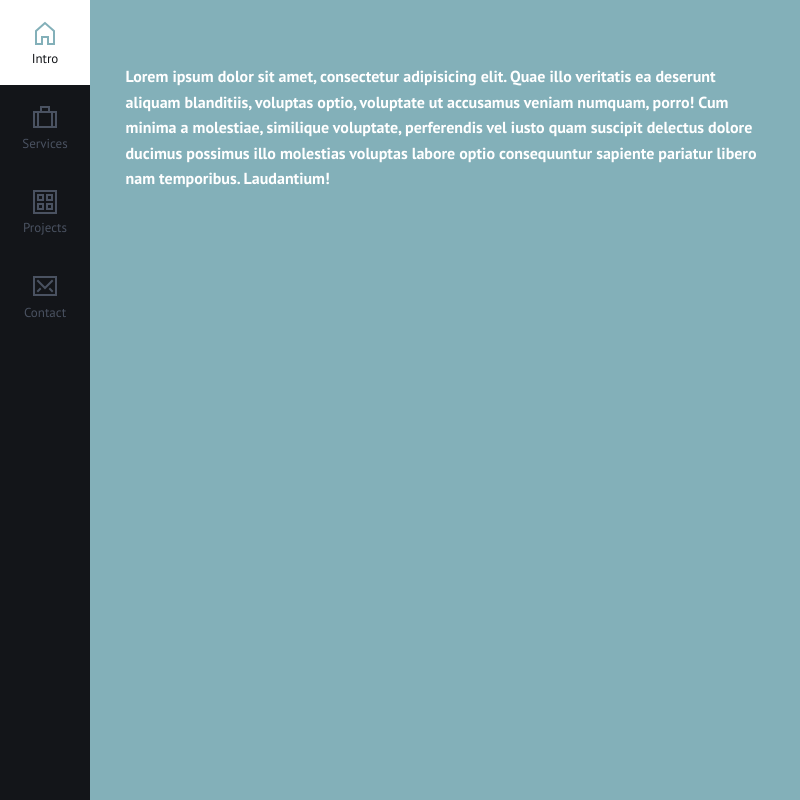
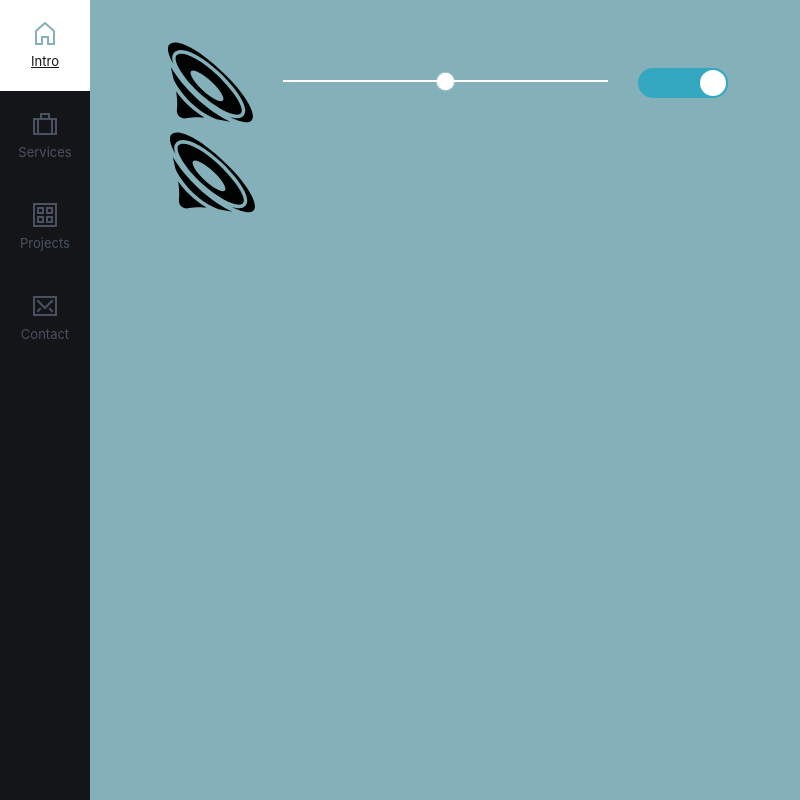
Before and after one commit to velrest/Chromaticity, an Electron app: page index.html in a window 800 px wide. Drawn offline with Linux system fonts and the light colour scheme.

Commit message:
add indiviudal light layout & base design

```diff
--- a/css/style.css
+++ b/css/style.css
@@ -1,33 +1,200 @@
+/* custom css */
+
+.light_container {
+    height: 85px;
+    margin: 5px 5px;
+}
+.light_icon {
+    height: 85px;
+}
+
+.right {
+	float: right;
+}
+/* slider */
+
+input[type=range] {
+		  -webkit-appearance: none;
+		    margin: 10px 0;
+			  width: 100%;
+    position: relative;
+    top: 37%;
+    transform: translateY(-50%);
+}
+input[type=range]:focus {
+  outline: none;
+
+}
+input[type=range]::-webkit-slider-runnable-track {
+		  width: 100%;
+		    height: 2px;
+			  cursor: pointer;
+			    animate: 0.2s;
+				  box-shadow: 0px 0px 0px #000000;
+				    background: #FFFFFF;
+					  border-radius: 50px;
+					    border: 0px solid #000000;
+
+}
+input[type=range]::-webkit-slider-thumb {
+		  box-shadow: 0px 0px 2px #FFFFFF;
+		    border: 0px solid #2497E3;
+			  height: 17px;
+			    width: 17px;
+				  border-radius: 25px;
+				    background: #FFFFFF;
+					  cursor: pointer;
+					    -webkit-appearance: none;
+						  margin-top: -7.5px;
+
+}
+input[type=range]:focus::-webkit-slider-runnable-track {
+		  background: #FFFFFF;
+
+}
+input[type=range]::-moz-range-track {
+		  width: 100%;
+		    height: 2px;
+			  cursor: pointer;
+			    animate: 0.2s;
+				  box-shadow: 0px 0px 0px #000000;
+				    background: #FFFFFF;
+					  border-radius: 50px;
+					    border: 0px solid #000000;
+
+}
+input[type=range]::-moz-range-thumb {
+		  box-shadow: 0px 0px 2px #FFFFFF;
+		    border: 0px solid #2497E3;
+			  height: 17px;
+			    width: 17px;
+				  border-radius: 25px;
+				    background: #FFFFFF;
+					  cursor: pointer;
+
+}
+input[type=range]::-ms-track {
+		  width: 100%;
+		    height: 2px;
+			  cursor: pointer;
+			    animate: 0.2s;
+				  background: transparent;
+				    border-color: transparent;
+					  color: transparent;
+
+}
+input[type=range]::-ms-fill-lower {
+		  background: #FFFFFF;
+		    border: 0px solid #000000;
+			  border-radius: 100px;
+			    box-shadow: 0px 0px 0px #000000;
+
+}
+input[type=range]::-ms-fill-upper {
+		  background: #FFFFFF;
+		    border: 0px solid #000000;
+			  border-radius: 100px;
+			    box-shadow: 0px 0px 0px #000000;
+
+}
+input[type=range]::-ms-thumb {
+		  box-shadow: 0px 0px 2px #FFFFFF;
+		    border: 0px solid #2497E3;
+			  height: 17px;
+			    width: 17px;
+				  border-radius: 25px;
+				    background: #FFFFFF;
+					  cursor: pointer;
+
+}
+input[type=range]:focus::-ms-fill-lower {
+		  background: #FFFFFF;
+
+}
+input[type=range]:focus::-ms-fill-upper {
+		  background: #FFFFFF;
+
+}
+/* switch css */
+
+.onoffswitch {
+    position: relative;
+    width: 90px;
+    -webkit-user-select: none;
+    -moz-user-select: none;
+    -ms-user-select: none;
+    top: 50%;
+    transform: translateY(-50%);
+}
+.onoffswitch-checkbox {
+    display: none;
+}
+.onoffswitch-label {
+    display: block;
+    overflow: hidden;
+    cursor: pointer;
+    height: 30px;
+    padding: 0;
+    line-height: 30px;
+    border: 2px solid #999999;
+    border-radius: 30px;
+    background-color: #EEEEEE;
+    transition: background-color 0.3s ease-in;
+}
+.onoffswitch-label:before {
+    content: "";
+    display: block;
+    width: 30px;
+    margin: 0px;
+    background: #FFFFFF;
+    position: absolute;
+    top: 0;
+    bottom: 0;
+    right: 58px;
+    border: 2px solid #999999;
+    border-radius: 30px;
+    transition: all 0.3s ease-in 0s;
+}
+.onoffswitch-checkbox:checked + .onoffswitch-label {
+    background-color: #34A7C1;
+}
+.onoffswitch-checkbox:checked + .onoffswitch-label,
+.onoffswitch-checkbox:checked + .onoffswitch-label:before {
+    border-color: #34A7C1;
+}
+.onoffswitch-checkbox:checked + .onoffswitch-label:before {
+    right: 0px;
+}
 /* --------------------------------
 
 Primary style
 
 -------------------------------- */
-*, *::after, *::before {
+
+*,
+*::after,
+*::before {
     box-sizing: border-box;
 }
-
 html {
     font-size: 62.5%;
 }
-
 body {
     font-size: 1.6rem;
     font-family: "PT Sans", sans-serif;
     color: #83b0b9;
     background-color: #343943;
 }
-
 a {
     color: #d35657;
     text-decoration: none;
 }
-
 /* --------------------------------
 
 Navigation
 
 -------------------------------- */
+
 .cd-side-navigation {
     position: fixed;
     z-index: 3;
@@ -39,6 +206,7 @@ Navigation
 }
 .cd-side-navigation::before {
     /* background color of the side navigation */
+
     content: '';
     position: absolute;
     top: 0;
@@ -70,6 +238,7 @@ Navigation
 }
 .cd-side-navigation a svg {
     /* this is the icon */
+
     position: absolute;
     left: 50%;
     right: auto;
@@ -87,6 +256,7 @@ Navigation
 }
 .cd-side-navigation a::after {
     /* 4px line to the right of the item - visible on hover */
+
     content: '';
     position: absolute;
     top: 0;
@@ -106,11 +276,13 @@ Navigation
 .no-touch .cd-side-navigation a:hover::after {
     opacity: 1;
 }
-.cd-side-navigation a.selected, .no-touch .cd-side-navigation a.selected:hover {
+.cd-side-navigation a.selected,
+.no-touch .cd-side-navigation a.selected:hover {
     background-color: #ffffff;
     color: #131519;
 }
-.cd-side-navigation a.selected > svg *, .no-touch .cd-side-navigation a.selected:hover > svg * {
+.cd-side-navigation a.selected > svg *,
+.no-touch .cd-side-navigation a.selected:hover > svg * {
     stroke: #83b0b9;
 }
 .cd-side-navigation li:nth-of-type(2) .selected > svg *,
@@ -146,17 +318,16 @@ Navigation
         top: 1.6em;
     }
 }
-
 /* --------------------------------
 
  Main Content
 
 -------------------------------- */
+
 .cd-main {
     height: 100vh;
     overflow: hidden;
 }
-
 .cd-section {
     position: absolute;
     z-index: 1;
@@ -167,6 +338,7 @@ Navigation
     overflow-y: auto;
     padding-left: 70px;
     /* Force Hardware Acceleration */
+
     -webkit-backface-visibility: hidden;
     backface-visibility: hidden;
     -webkit-transform: translateZ(0);
@@ -185,6 +357,7 @@ Navigation
 }
 .cd-section.overflow-hidden {
     /* this class is used to hide the scrolling bar while a new section is entering the viewport */
+
     overflow: hidden;
 }
 .cd-section header {
@@ -205,6 +378,7 @@ Navigation
 }
 .cd-section .cd-scroll {
     /* this is the arrow at the bottom of the header */
+
     display: block;
     position: absolute;
     bottom: 60px;
@@ -213,6 +387,7 @@ Navigation
     width: 44px;
     height: 44px;
     /* image replacement */
+
     overflow: hidden;
     text-indent: 100%;
     white-space: nowrap;
@@ -229,6 +404,7 @@ Navigation
 }
 .cd-section.visible {
     /* this is the visible/selected section */
+
     position: relative;
     z-index: 2;
     -webkit-overflow-scrolling: touch;
@@ -267,7 +443,6 @@ Navigation
         left: calc(50vw - (94px - 4px)/2);
     }
 }
-
 @-webkit-keyframes cd-scroll-down {
     0% {
         -webkit-transform: translateX(-50%) scale(1);
@@ -318,11 +493,13 @@ Navigation
     top: 50%;
     left: 0;
     /* this prevents title from jumping when the section scroll bar is visible */
+
     width: calc(100vw - 90px);
     padding: 1em;
     color: #ffffff;
     text-align: center;
     /* Force Hardware Acceleration */
+
     -webkit-backface-visibility: hidden;
     backface-visibility: hidden;
     -webkit-transform: translateZ(0);
@@ -364,7 +541,6 @@ Navigation
         font-size: 5rem;
     }
 }
-
 .cd-content {
     padding: 2em 0;
     min-height: 100vh;
@@ -374,7 +550,7 @@ Navigation
     max-width: 800px;
     margin: 0 auto 2em;
     font-size: 1.6rem;
-  font-weight:bold;
+    font-weight: bold;
     line-height: 1.6;
 }
 @media only screen and (min-width: 768px) {
@@ -385,12 +561,12 @@ Navigation
         font-size: 1.6rem;
     }
 }
-
 /* --------------------------------
 
  Loading Bar
 
 -------------------------------- */
+
 #cd-loading-bar {
     position: fixed;
     z-index: 2;
@@ -398,6 +574,7 @@ Navigation
     width: 4px;
     visibility: hidden;
     /* Force Hardware Acceleration */
+
     -webkit-backface-visibility: hidden;
     backface-visibility: hidden;
     -webkit-transform: translateZ(0);
--- a/index.html
+++ b/index.html
@@ -8,12 +8,13 @@
 
 	<link rel="stylesheet" href="css/reset.css"> <!-- CSS reset -->
 	<link rel="stylesheet" href="css/style.css"> <!-- Resource style -->
+	<link rel="stylesheet" href="css/bootstrap.min.css"> <!-- Resource style -->
 	<script src="js/modernizr.js"></script> <!-- Modernizr -->
-	<script src="js/jquery-2.1.4.js"></script> <!-- Modernizr -->
-
+	<script src="js/jquery-2.1.4.js"></script>
+	<script src="js/bootstrap.min.js"></script>
 	<title>Animated Page Transition #2 | CodyHouse</title>
 </head>
-<body>
+<body style="overflow:hidden;">
 	<nav class="cd-side-navigation">
 		<ul>
 			<li>
@@ -49,14 +50,39 @@
 
 	<main class="cd-main" style="background:#83b0b9;color:white;">
 		<section class="cd-section index visible">
+			<div class="cd-content" id="index-content" style="background:#83b0b9;color:white;">
+				<div class="row light_container" style="padding:0px;margin:0px;">
+				  <div class="col-md-3 col-lg-2">
+				  	<img src="img/products/aura.svg" class="light_icon right" />
+				  </div>
+				  <div class="col-md-6 col-lg-8">
+					<input type="range" style="width:100%;"/>
+				  </div>
+				  <div class="col-md-3 col-lg-2">
+				    <div class="onoffswitch">
+	  			        <input type="checkbox" name="onoffswitch" class="onoffswitch-checkbox" id="myonoffswitch" checked>
+				        <label class="onoffswitch-label" for="myonoffswitch"></label>
+				    </div>
+				  </div>
+
+				</div>
+				<div class="light_container">
+				  <div class="col-md-3 col-lg-2">
+				  	<img src="img/products/aura.svg" class="light_icon right" />
+				  </div>
+				  <div class="col-md-6 col-lg-8">
+				  </div>
+				  <div class="col-md-3 col-lg-2">
+				  </div>
+				</div>
+				<div class="light_container">
+				</div>
+				<div class="light_container">
+				</div>
+				<div class="light_container">
+				</div>
 
 
-			<div class="cd-content" id="index-content" style="background:#83b0b9;color:white;">
-
-
-				<p>
-					Lorem ipsum dolor sit amet, consectetur adipisicing elit. Quae illo veritatis ea deserunt aliquam blanditiis, voluptas optio, voluptate ut accusamus veniam numquam, porro! Cum minima a molestiae, similique voluptate, perferendis vel iusto quam suscipit delectus dolore ducimus possimus illo molestias voluptas labore optio consequuntur sapiente pariatur libero nam temporibus. Laudantium!
-				</p>
 			</div> <!-- .cd-content -->
 		</section> <!-- .cd-section -->
 	</main> <!-- .cd-main -->
@@ -64,7 +90,7 @@
 	<div id="cd-loading-bar" data-scale="1" class="index"></div> <!-- lateral loading bar -->
 <script>
   // You can also require other files to run in this process
-  require('./js/renderer.js')
+  require('./js/renderer.js');
 </script>
 <script src="js/jquery-2.1.4.js"></script>
 <script src="js/velocity.min.js"></script>
--- a/main.js
+++ b/main.js
@@ -23,7 +23,7 @@ function createWindow () {
   }))
 
   // Open the DevTools.
-  mainWindow.webContents.openDevTools()
+  //mainWindow.webContents.openDevTools()
 
   // Emitted when the window is closed.
   mainWindow.on('closed', function () {
--- a/package.json
+++ b/package.json
@@ -18,5 +18,7 @@
   "license": "CC0-1.0",
   "devDependencies": {
     "electron": "^1.4.1"
+  },
+  "dependencies": {
   }
 }
```
Also changed, not shown: index_.html (deleted, +0 -28 lines). Lines whose indentation alone changed are shown as unchanged.
